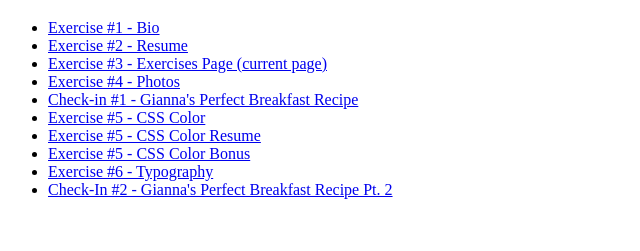
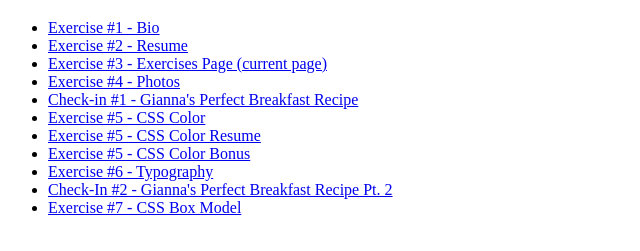
Before and after one commit to giannaleidich/giannaleidich.github.io, a plain HTML site: page exercises/index.html in a window 1280 px wide. Shown: the part 61-312 px from the top of the page, without its empty margins (0-640 px from the left). Drawn offline with Linux system fonts and the light colour scheme.

Commit message:
Update index.html

```diff
--- a/exercises/index.html
+++ b/exercises/index.html
@@ -18,6 +18,7 @@
                 <li><a href="./exercise5-bonus.html">Exercise #5 - CSS Color Bonus</a></li>
                 <li><a href="./exercise6.html">Exercise #6 - Typography</a></li>
                 <li><a href="./checkin2.html">Check-In #2 - Gianna's Perfect Breakfast Recipe Pt. 2</a></li>
+                <li><a href="./exercise7.html">Exercise #7 - CSS Box Model</a></li>
             </ul>
         </main>
     </body>
```
